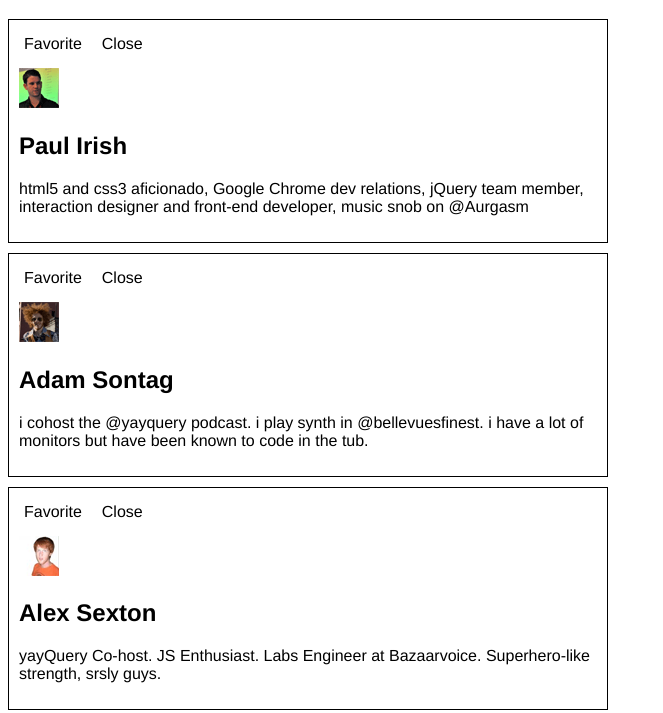
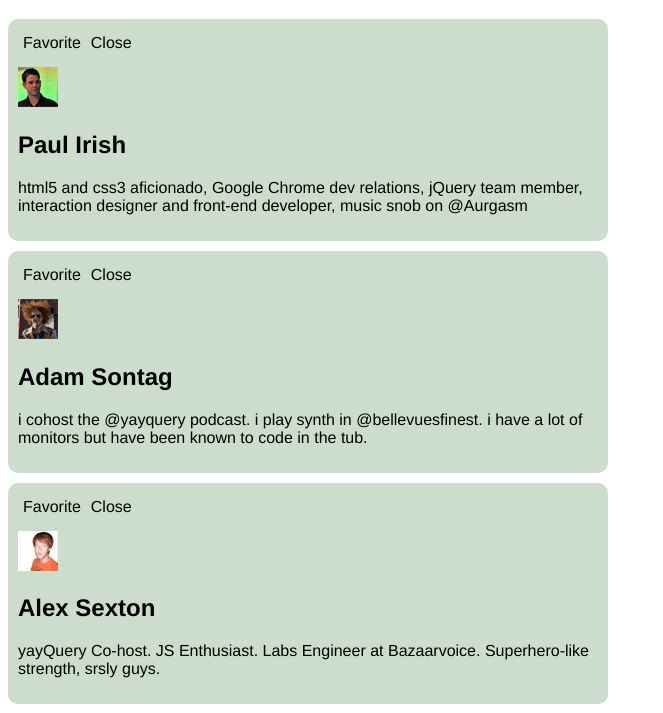
Before and after one commit to rmurphey/refactor-jquery, a plain HTML site: page www/portlet.html in a window 1280 px wide. Shown: the part 61-774 px from the top of the page, without its empty margins (0-663 px from the left). Drawn offline with nearby package versions, Linux system fonts and the light colour scheme.

Commit message:
prettier css

```diff
--- a/www/css/style.css
+++ b/www/css/style.css
@@ -8,28 +8,32 @@ body {
 }
 
 .portlet {
-  border:1px solid #000;
+  background-color:#cdc;
   padding:10px;
   margin:0 0 10px 0;
+  -webkit-border-radius:10px;
 }
 
 .portlet nav {
-  margin:0 0 10px 0;
   overflow:hidden;
 }
 
 .portlet nav li {
   list-style-type:none;
   float:left;
-  margin:0 10px 0 0;
   cursor:pointer;
   padding:5px;
 }
 
 .portlet nav li:hover {
-  background-color:cyan;
+  -webkit-border-radius:5px;
+  background-color:#fff;
 }
 
 .portlet.favorite {
   background-color:magenta;
 }
+
+.portlet section {
+  margin:10px 0 0 0;
+}
```
